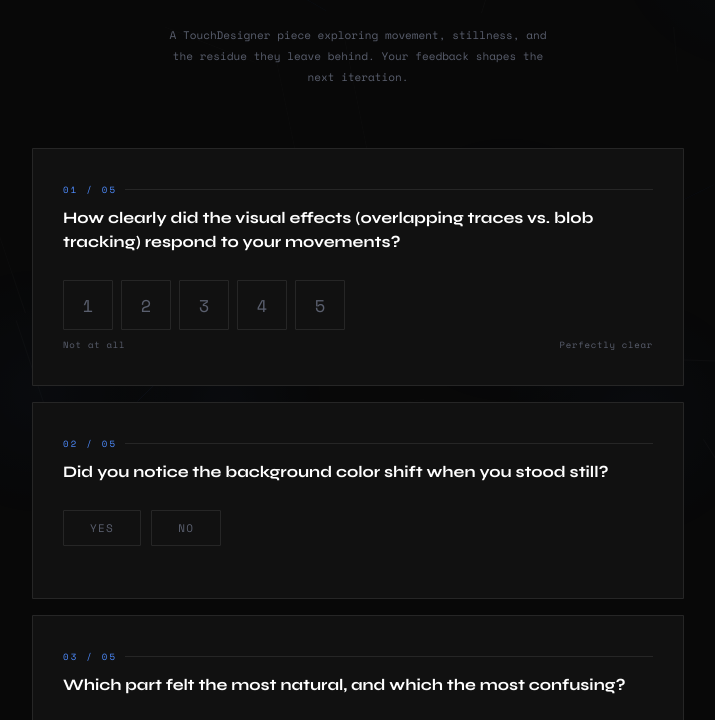
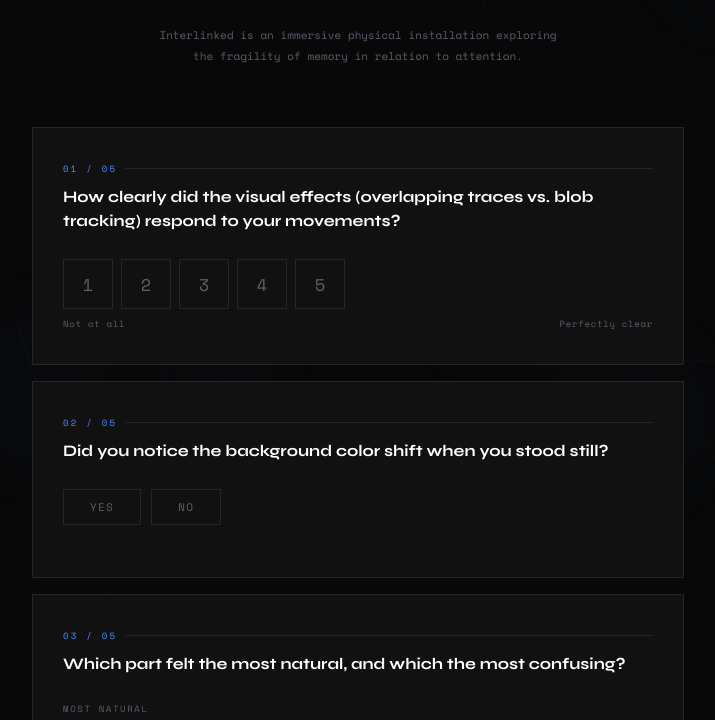
Before and after one commit to cmdjo-o/interlinked, a plain HTML site: page index.html in a window 1280 px wide. Shown: the part 197-917 px from the top of the page, without its empty margins (282-997 px from the left). Drawn offline with nearby package versions, Linux system fonts and the light colour scheme.

Commit message:
Update index.html

```diff
--- a/index.html
+++ b/index.html
@@ -259,7 +259,7 @@
     <div class="eyebrow">Peer Feedback — Immersive Environment</div>
     <h1>Inter<em>linked</em></h1>
     <div class="divider"></div>
-    <p class="subtitle">A TouchDesigner piece exploring movement, stillness, and the residue they leave behind. Your feedback shapes the next iteration.</p>
+    <p class="subtitle">Interlinked is an immersive physical installation exploring the fragility of memory in relation to attention.</p>
   </header>
 
   <form id="feedbackForm">
```
